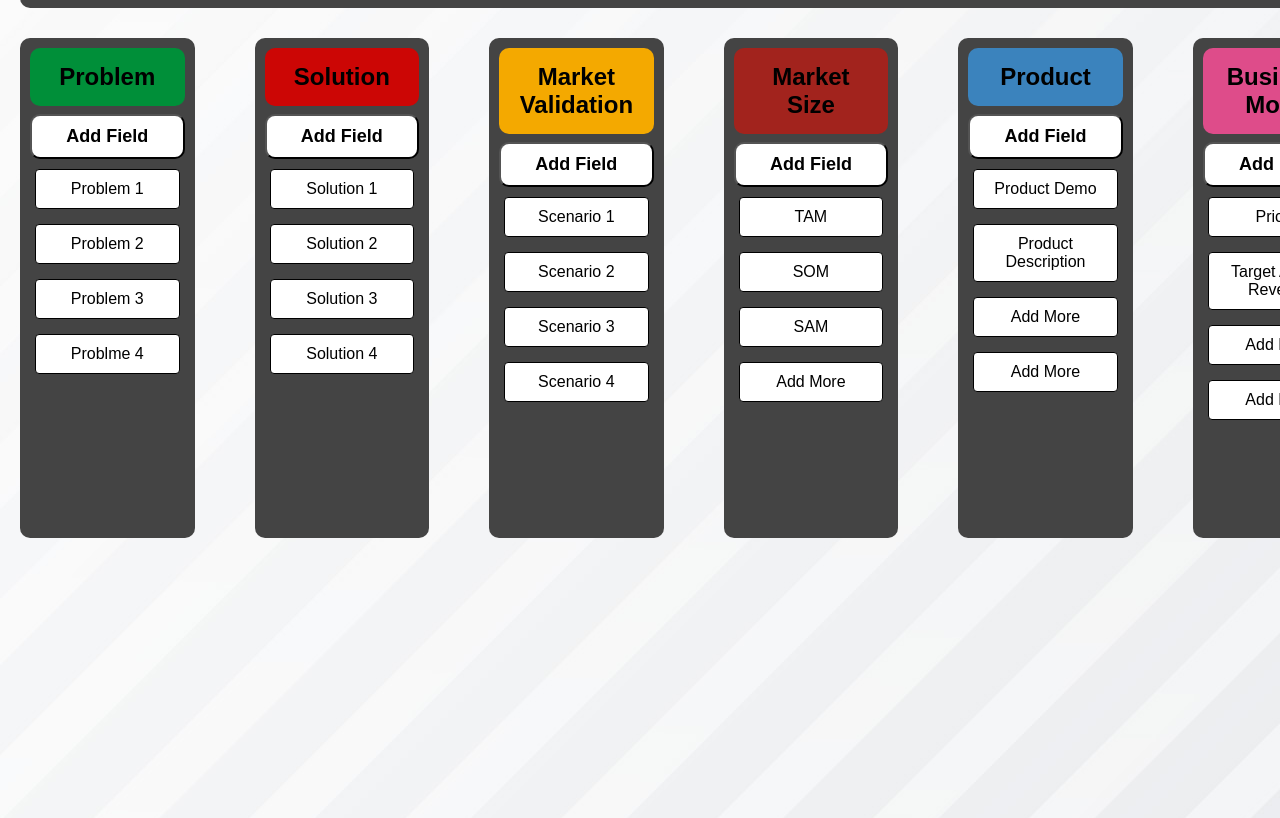
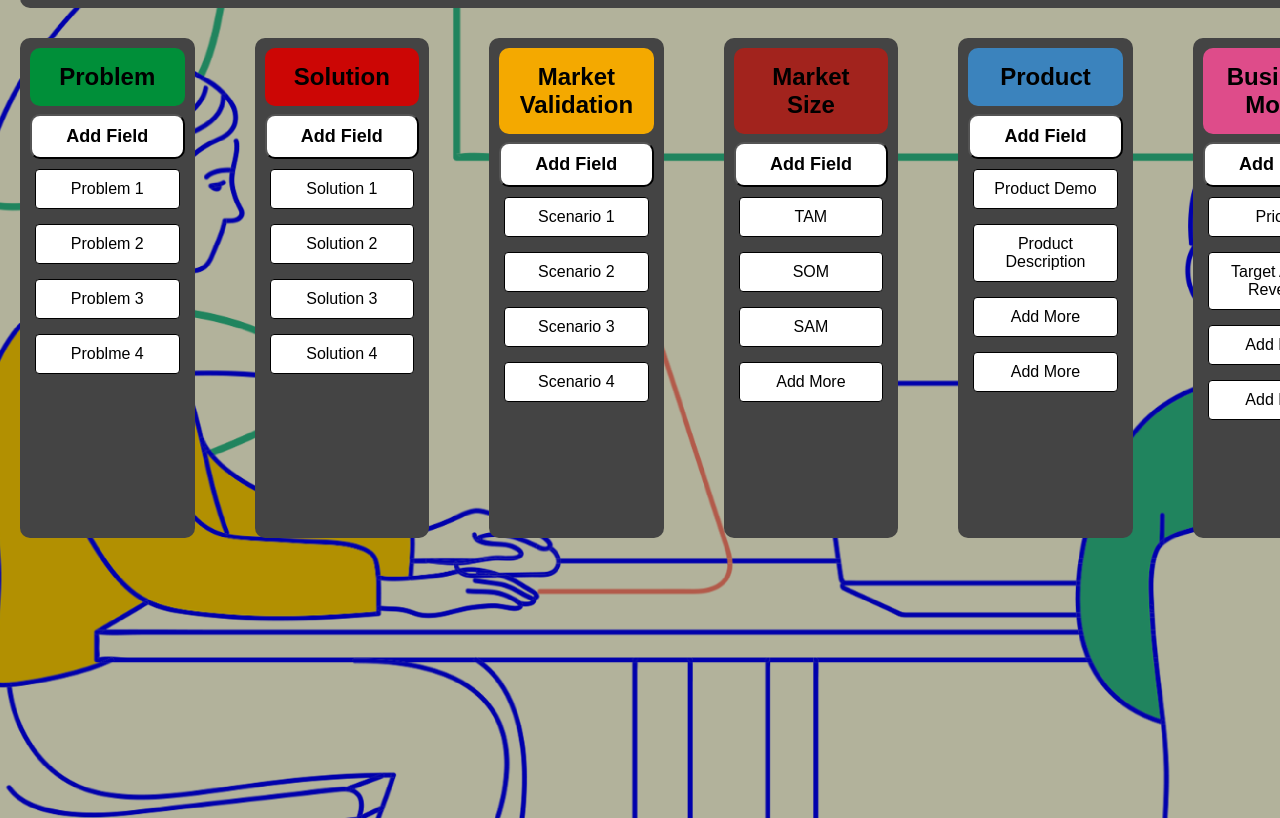
Before and after one commit to RebelBeast/Pitch-Deck, a website with bundled scripts: page index.html in a window 1280 px wide. Shown: the part 82-900 px from the top of the page. Built offline with nearby package versions, Linux system fonts and the light colour scheme.

Commit message:
Changed Background Image

```diff
--- a/index.html
+++ b/index.html
@@ -9,9 +9,9 @@
     <script defer src="./build/bundle.js"></script>
     <link rel="stylesheet" href="stilmain.css"></link>
     <div class="bg">
-        <img src="SL_042620_30310_19.jpg" alt="">
+        <img src="mixkit-four-people-working-together-at-a-shared-desk-in-an-274-original.png" alt="">
     </div>
-<!-- Bildquelle: https://de.freepik.com/vektoren-kostenlos/stilvoller-weisser-hintergrund-mit-diagonalen-linien_17564656.htm#query=simple%20background&position=7&from_view=search&track=ais-->
+<!-- Bildquelle: https://mixkit.co/free-stock-art/four-people-working-together-at-a-shared-desk-in-an-274/-->
 </head>
 
 <body>
--- a/stilmain.css
+++ b/stilmain.css
@@ -12,6 +12,7 @@
     width: 200%;
     height: 200%;
     z-index: -1;
+    filter: brightness(70%);
   }
   .bg img {
     position: absolute;
```
Also changed, not shown: SL_042620_30310_19.jpg (deleted), mixkit-four-people-working-together-at-a-shared-desk-in-an-274-original.png (added).
